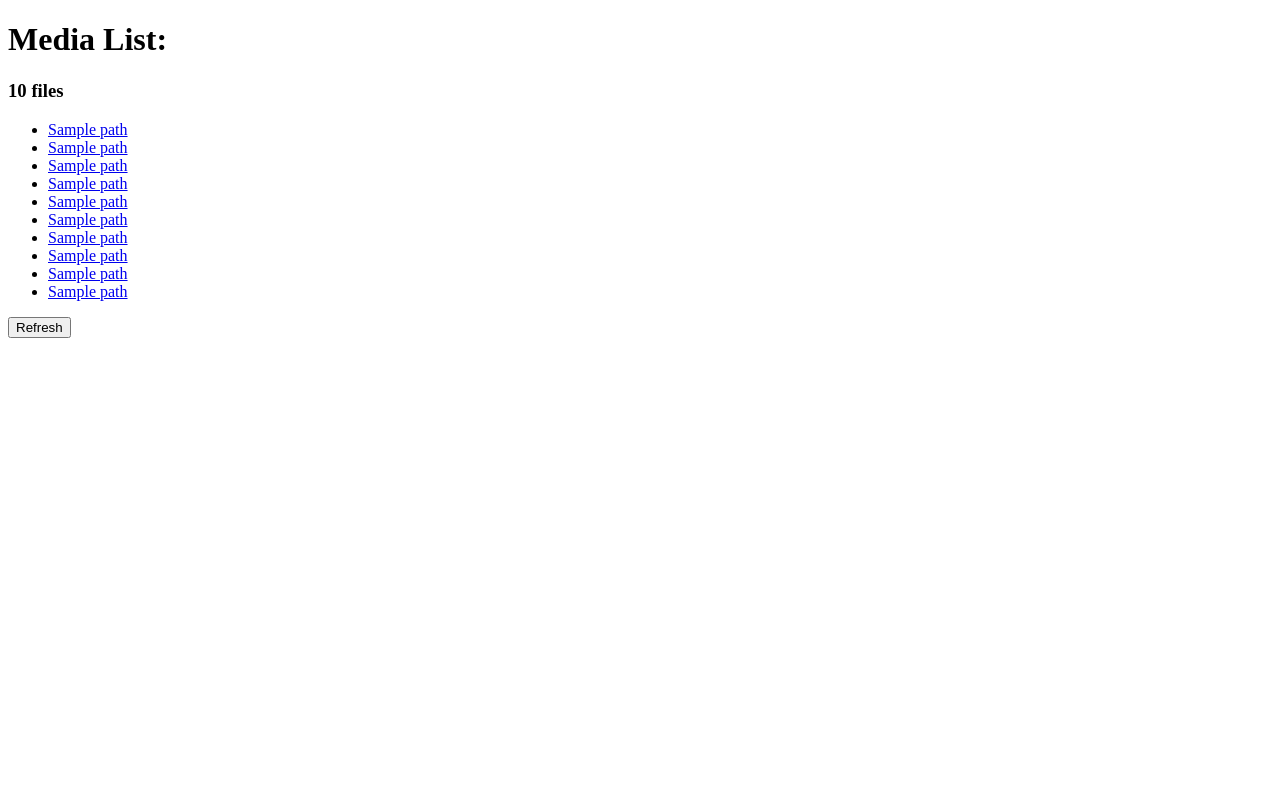
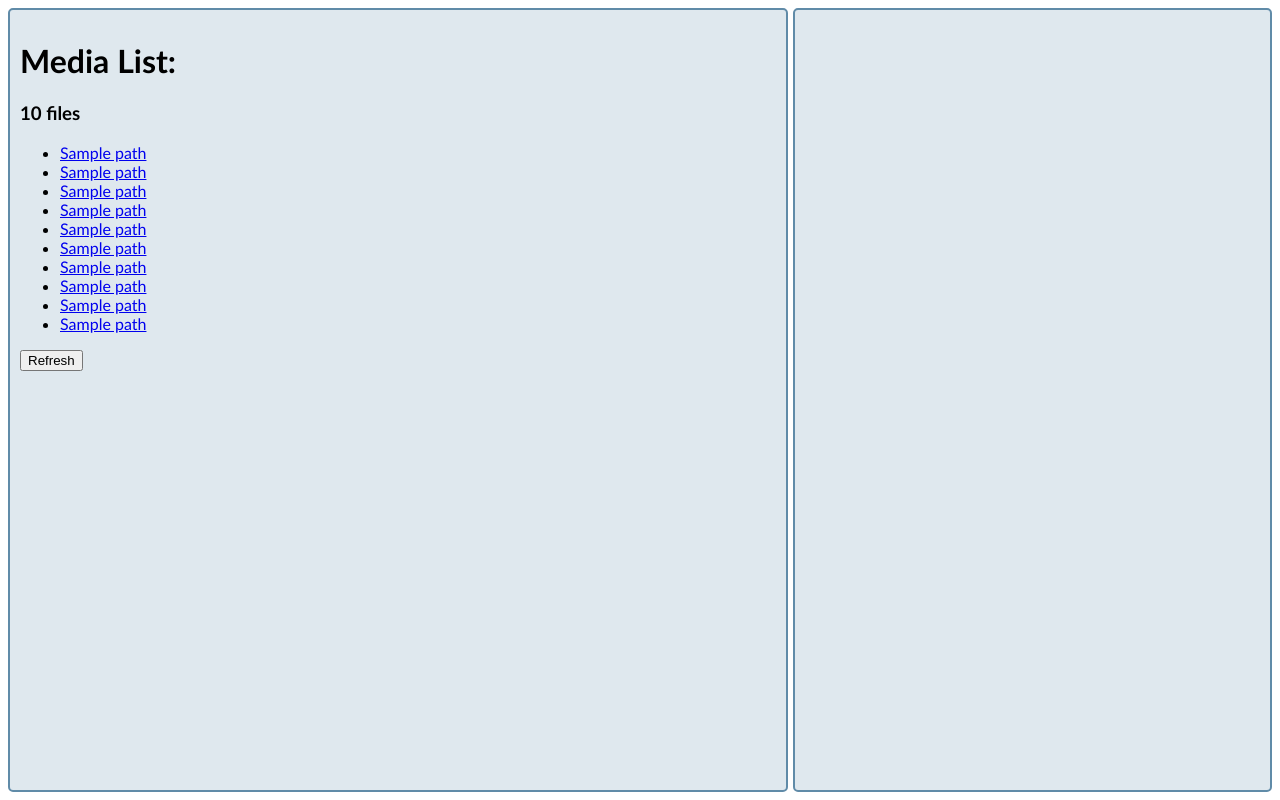
Before and after one commit to chishunkwong/tags, a Flask app: template templates/list.html in a window 1280 px wide. Run offline with Flask 3, Linux system fonts and the light colour scheme; the template is opened without the code that fills it: most values are stand-ins (such as "Sample title", 1, 10 or a date in 2020); parts of the project's set-up code (start-up, migrations or seed data) failed here and were passed over.

Commit message:
Minor playing with fonts

```diff
--- a/static/css/style.css
+++ b/static/css/style.css
@@ -1,3 +1,11 @@
+body {
+  /* font-family: Avenir, Montserrat, Corbel, 'URW Gothic', source-sans-pro, sans-serif; */
+  /* font-family: 'Segoe Print', 'Bradley Hand', Chilanka, TSCu_Comic, casual, cursive; */
+  /* font-family: Rockwell, 'Rockwell Nova', 'Roboto Slab', 'DejaVu Serif', 'Sitka Small', serif; */
+  font-family: Seravek, 'Gill Sans Nova', Ubuntu, Calibri, 'DejaVu Sans', source-sans-pro, sans-serif;
+  font-weight: normal;
+}
+
 .box > * {
   border: 2px solid rgb(96 139 168);
   border-radius: 5px;
@@ -17,6 +25,7 @@ input[type="checkbox"], .inline-label {
 .view {
   padding: 10px;
   margin-right: 5px;
+  width:860px;
 }
 
 .controls {
--- a/templates/list.html
+++ b/templates/list.html
@@ -2,8 +2,11 @@
 <html>
 <head>
     <title>Media List</title>
+    <link rel="stylesheet" href="{{ url_for('static', filename='css/style.css') }}"></link>
 </head>
 <body>
+    <div class="box">
+        <div class="view">
             <h1>Media List:</h1>
             <h3>{{ total }} files</h3>
             <ul>
@@ -16,5 +19,9 @@
             <form action="{{ url_for('refresh_media_list') }}" method="POST">
                 <input type="submit" value="Refresh">
             </form>
+        </div>
+        <div class="controls">
+        </div>
+    </div>
 </body>
 </html>
--- a/templates/media.html
+++ b/templates/media.html
@@ -1,6 +1,7 @@
 <!DOCTYPE html>
 <html>
 <head>
+    <title>{{ filename }}(</title>
     <link rel="stylesheet" href="{{ url_for('static', filename='css/style.css') }}"></link>
     <script src="https://cdnjs.cloudflare.com/ajax/libs/socket.io/3.1.3/socket.io.js"></script>
     <script type="text/javascript">
```
Lines whose indentation alone changed are shown as unchanged.
